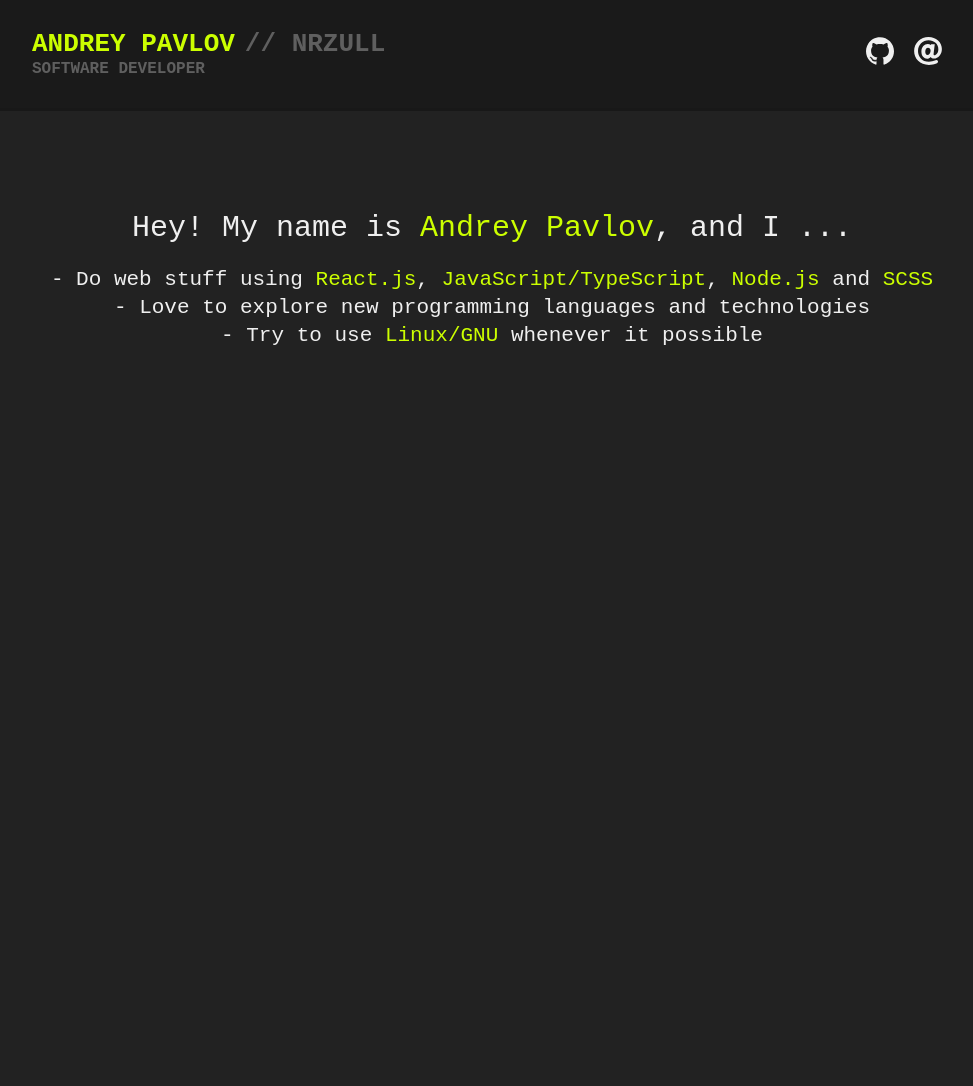
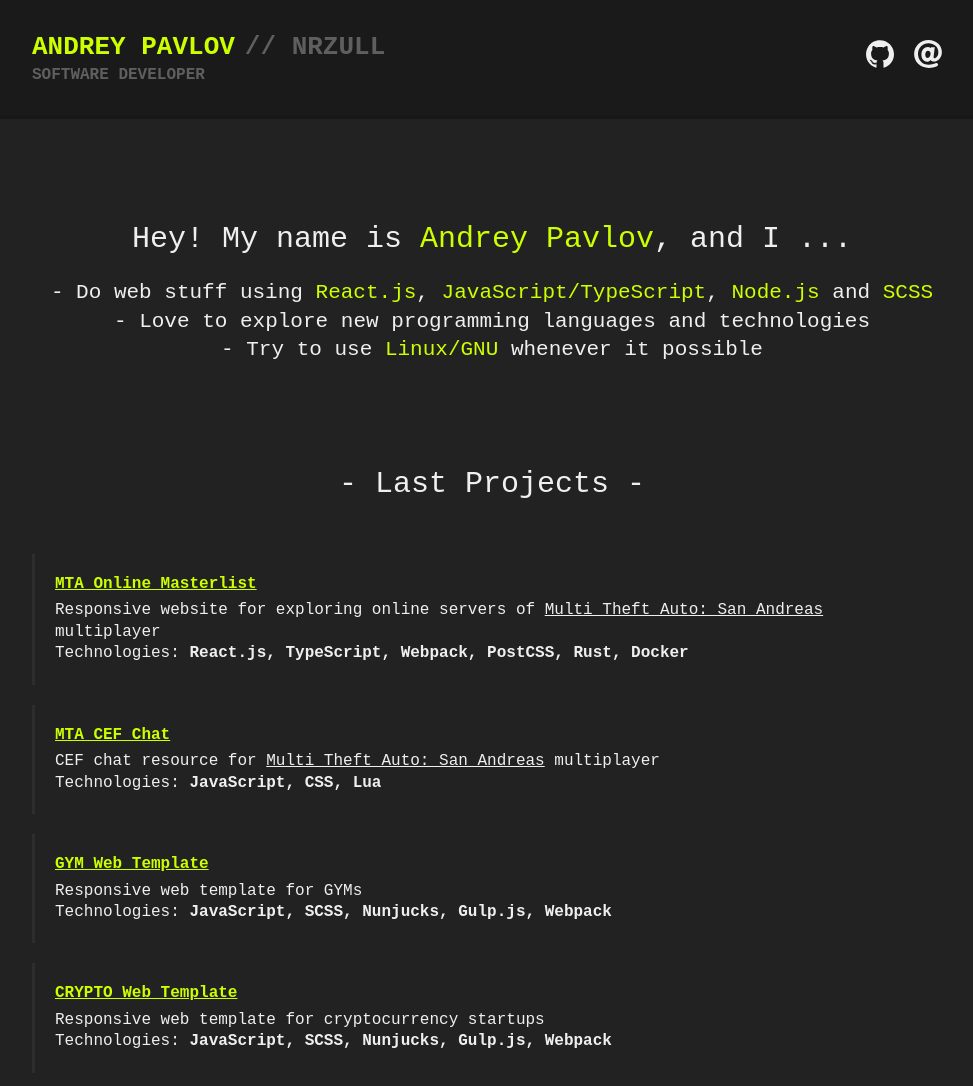
Before and after one commit to nrzull/nrzull.github.io, a website built with webpack: page src/index.html in a window 1280 px wide. Shown: the whole page, without its empty margins (148-1121 px from the left). Before the commit the page ends 800 px from the top, so only its background shows below. Built offline with nearby package versions, Linux system fonts and the light colour scheme.

Commit message:
add projects

```diff
--- a/src/index.css
+++ b/src/index.css
@@ -21,6 +21,11 @@
   color: var(--text-color);
   background-color: var(--background-color);
   font-family: monospace;
+  line-height: 1.34;
+}
+
+a {
+  color: var(--text-color);
 }
 
 .container {
@@ -104,7 +109,6 @@
   padding-top: 2rem;
   font-size: 2.1rem;
   text-align: center;
-  line-height: 1.34;
 }
 
 .welcome__heading > span,
@@ -118,3 +122,21 @@
   font-size: 3rem;
   text-align: center;
 }
+
+.projects__project {
+  display: flex;
+  margin-bottom: 2rem;
+  padding: 2rem;
+  border-left: 0.3rem solid rgba(255, 255, 255, 0.05);
+}
+
+.projects__project-name {
+  display: inline-block;
+  padding-bottom: 0.5rem;
+  color: var(--primary-color);
+  font-weight: 700;
+}
+
+.projects__project-technologies span {
+  font-weight: 700;
+}
--- a/src/index.html
+++ b/src/index.html
@@ -64,5 +64,44 @@
         <div class="welcome__subheading">- Do web stuff using  <span>React.js</span>, <span>JavaScript/TypeScript</span>, <span>Node.js</span> and <span>SCSS</span> <br>- Love to explore new programming languages and technologies <br> - Try to use <span>Linux/GNU</span> whenever it possible</div>
       </div>
     </div>
+
+    <div class="projects">
+        <div class="container">
+          <div class="projects__heading">- Last Projects -</div>
+          <div class="projects__project">
+            <img class="projects__project-image">
+            <div class="projects__project-details">
+              <a target="_blank" href="https://github.com/nrzull/mtasa-masterlist" class="projects__project-name">MTA Online Masterlist</a>
+              <div class="projects__project-description">Responsive website for exploring online servers of <a href="https://mtasa.com/">Multi Theft Auto: San Andreas</a> multiplayer</div>
+              <div class="projects__project-technologies">Technologies: <span>React.js, TypeScript, Webpack, PostCSS, Rust, Docker</span></div>
+            </div>
+          </div>
+
+          <div class="projects__project">
+              <img class="projects__project-image">
+              <div class="projects__project-details">
+                <a target="_blank" href="https://github.com/nrzull/mtasa-chat2" class="projects__project-name">MTA CEF Chat</a>
+                <div class="projects__project-description">CEF chat resource for <a href="https://mtasa.com/">Multi Theft Auto: San Andreas</a> multiplayer</div>
+                <div class="projects__project-technologies">Technologies: <span>JavaScript, CSS, Lua</span></div>
+              </div>
+          </div>
+
+          <div class="projects__project">
+              <div class="projects__project-details">
+                <a target="_blank" href="https://github.com/nrzull/gym-web-template" class="projects__project-name">GYM Web Template</a>
+                <div class="projects__project-description">Responsive web template for GYMs</div>
+                <div class="projects__project-technologies">Technologies: <span>JavaScript, SCSS, Nunjucks, Gulp.js, Webpack</span></div>
+              </div>
+          </div>
+
+          <div class="projects__project">
+              <div class="projects__project-details">
+                <a target="_blank" href="https://github.com/nrzull/crypto-web-template" class="projects__project-name">CRYPTO Web Template</a>
+                <div class="projects__project-description">Responsive web template for cryptocurrency startups</div>
+                <div class="projects__project-technologies">Technologies: <span>JavaScript, SCSS, Nunjucks, Gulp.js, Webpack</span></div>
+              </div>
+          </div>
+        </div>
+      </div>
   </body>
 </html>
```
Also changed, not shown: index.html (+1 -1 lines), main.css (+1 -1 lines).
